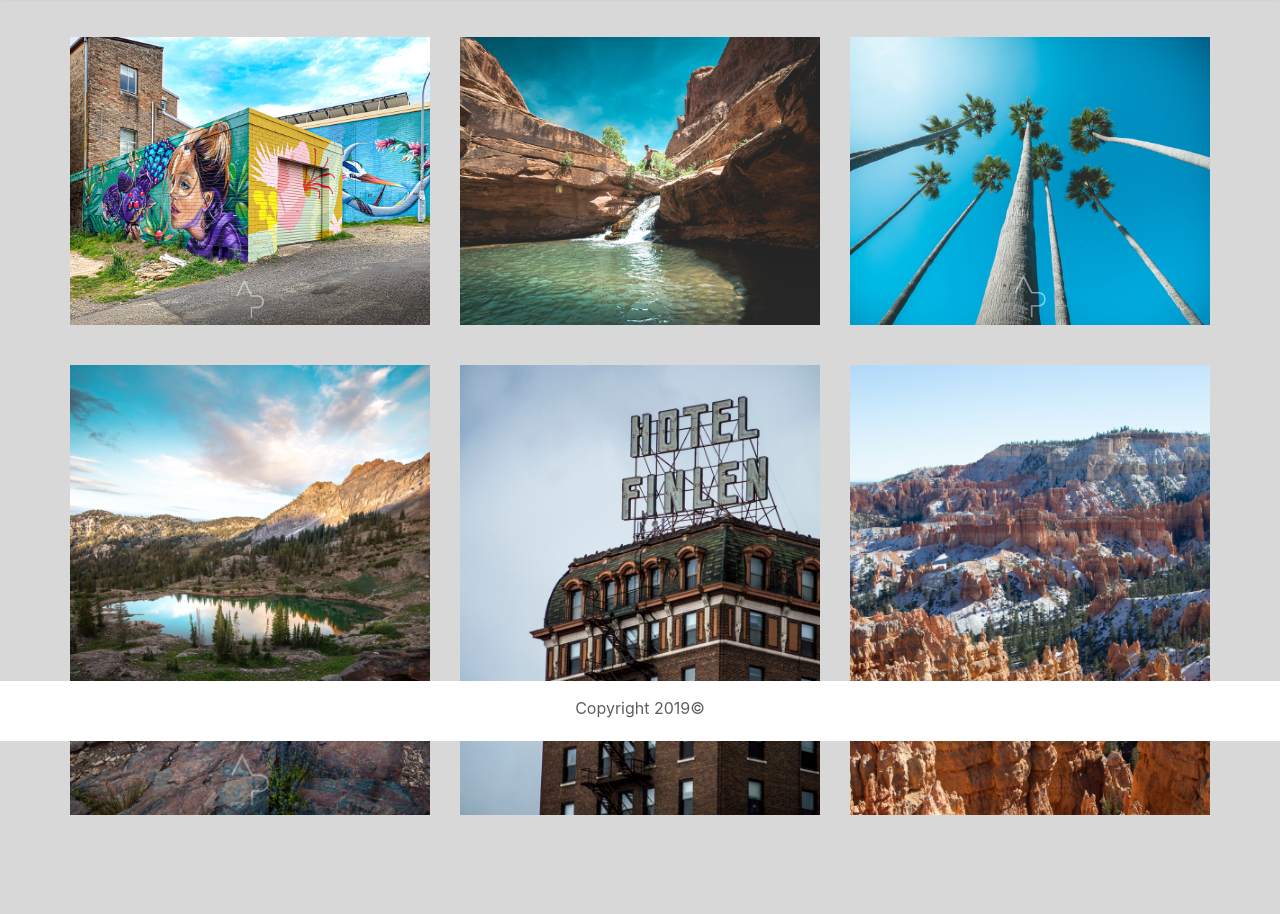
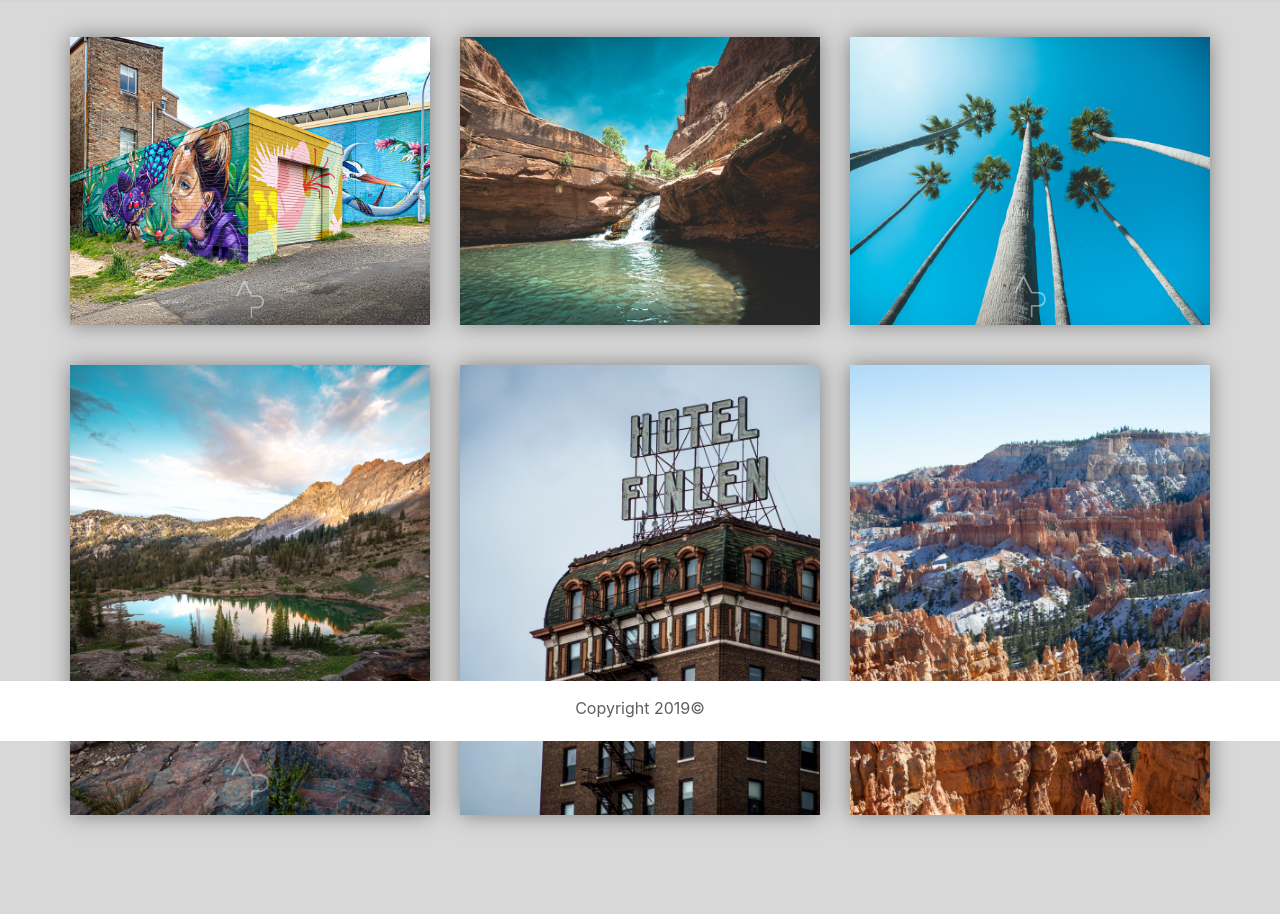
Before and after one commit to Scruffythejanitor/Bootstrap-Portfolio, a plain HTML site: page portfolio.html in a window 1280 px wide. Shown: the part 59-973 px from the top of the page. Before the commit the page ends 914 px from the top, so only its background shows below. Drawn offline with nearby package versions, Linux system fonts and the light colour scheme.

Commit message:
tweaked a few styles

```diff
--- a/portfolio.html
+++ b/portfolio.html
@@ -24,10 +24,10 @@
       </button>
       <div class="collapse navbar-collapse" id="navbarNav">
         <ul class="navbar-nav">
-          <li class="nav-item active">
+          <li class="nav-item">
             <a class="nav-link" href="index.html">Home</a>
           </li>
-          <li class="nav-item">
+          <li class="nav-item active">
             <a class="nav-link" href="portfolio.html">Portfolio <span class="sr-only">(current)</span></a>
           </li>
           <li class="nav-item">
@@ -37,22 +37,36 @@
       </div>
     </nav>
 
+
+    <!-- Portfolio Images -->
     <div class="container-fluid">
         <div class="row">
             <div class="col-md-4">
-                <img src="Katoomba.jpg" alt="Grafiti Art In Katoomba, Australia" width="100%">
+                <img id="portfolio-img" src="Katoomba.jpg" alt="Grafiti Art In Katoomba, Australia" width="100%">
             </div>
-            <div class="col-md-4"><img src="Milcreek.jpg" alt="Man Jumping Off Waterfall In Moab, Utah" width="100%"></div>
-            <div class="col-md-4"><img src="Palms.jpg" alt="Palm trees against a blue sky." width="100%"></div>
+            <div class="col-md-4">
+                <img id="portfolio-img" src="Milcreek.jpg" alt="Man Jumping Off Waterfall In Moab, Utah" width="100%">
+            </div>
+            <div class="col-md-4">
+                <img id="portfolio-img" src="Palms.jpg" alt="Palm trees against a blue sky." width="100%">
+            </div>
         </div>
 
 
-        <div class="row">
-            <div class="col-md-4"><img src="Cecret.jpg" alt="Cecret Lake" width="100%"></div>
-            <div class="col-md-4"><img src="Hotel-Finlen.jpg" alt="Hotel Finlen, Butte Montana" width="100%"></div>
-            <div class="col-md-4"><img src="Bryce.jpg" alt="Bryce Canyon In The Winter" width="100%"></div>
+        <div class="row" id="btm-padding">
+            <div class="col-md-4">
+                <img id="portfolio-img" src="Cecret.jpg" alt="Cecret Lake" width="100%">
+            </div>
+            <div class="col-md-4">
+                <img  id="portfolio-img" src="Hotel-Finlen.jpg" alt="Hotel Finlen, Butte Montana" width="100%">
+            </div>
+            <div class="col-md-4">
+                <img id="portfolio-img" src="Bryce.jpg" alt="Bryce Canyon In The Winter" width="100%">
+            </div>
         </div>
     </div>
+
+    <!-- Footer Info -->
     <div id="footer">
       <div class="container">
         <p class="footer-block">Copyright 2019©</p>
--- a/style.css
+++ b/style.css
@@ -5,7 +5,6 @@ body {
   background: rgb(216, 216, 216);
   color: rgb(94, 94, 94);
 }
-/*--- navagation bar ---*/
 
 .navbar{
   background: lightgray;
@@ -47,6 +46,10 @@ body {
 margin: 40px;
 }
 
+#btm-padding{
+  padding-bottom: 60px ;
+}
+
 .profile-image{
   box-shadow: 0px 0px 20px rgba(68, 68, 68, 0.6);
 }
@@ -85,3 +88,7 @@ margin: 40px;
   margin-left: 40px;
 
 }
+
+#portfolio-img{
+  box-shadow: 0px 0px 20px rgba(68, 68, 68, 0.6);
+}
```
Also changed, not shown: contact.html (+5 -3 lines), index.html (+5 -2 lines).
